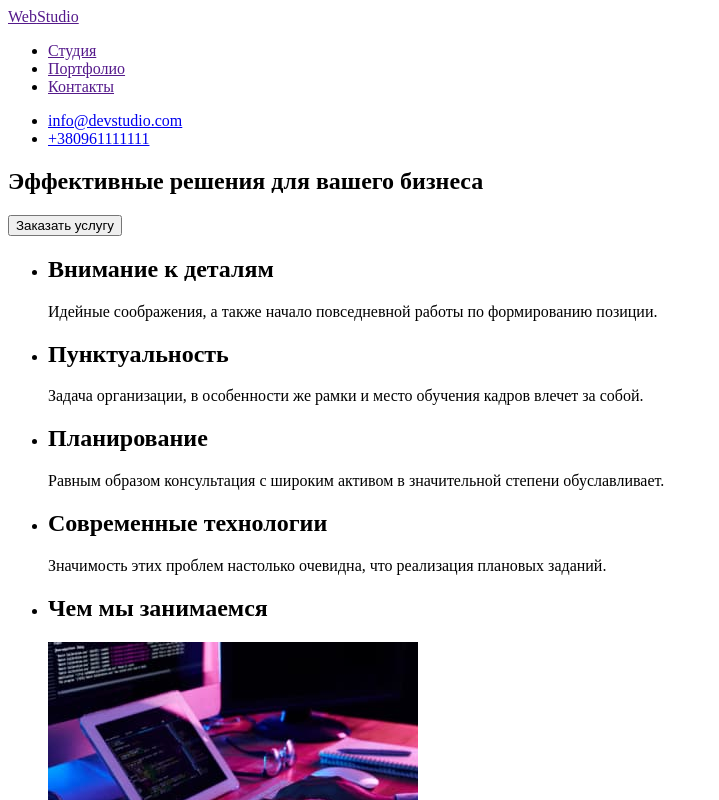
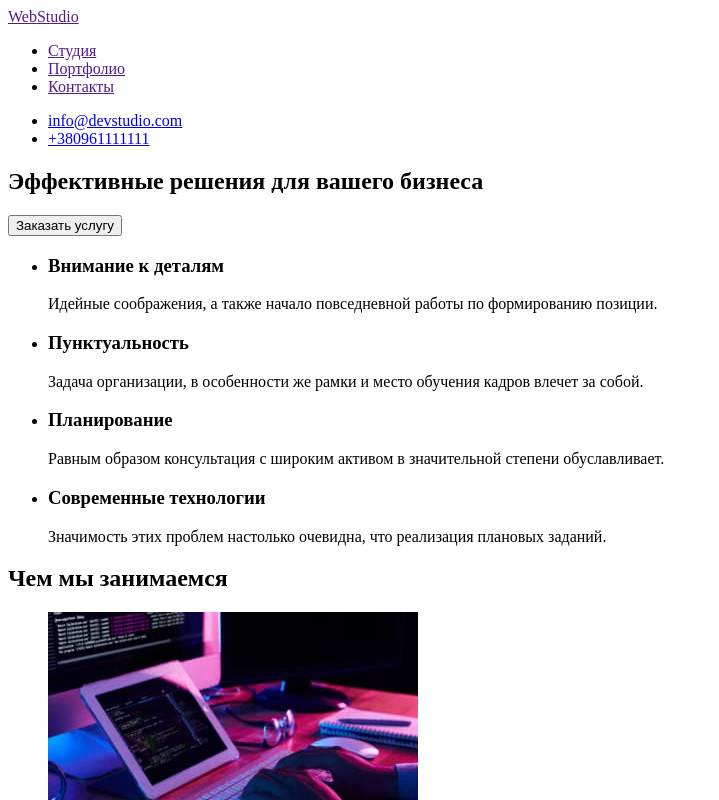
Before and after one commit to Artem-Urban/goit-markup-hw-01, a plain HTML site: page index.html in a window 1280 px wide. Shown: the top 800 px of the page, without its empty margins (0-719 px from the left). Drawn offline with Linux system fonts and the light colour scheme.

Commit message:
Update index.html
Изменения с заголовками

```diff
--- a/index.html
+++ b/index.html
@@ -36,29 +36,27 @@
 
             <ul>
                 <li>
-                    <h2>Внимание к деталям</h2>
+                    <h3>Внимание к деталям</h3>
                     <p>Идейные соображения, а также начало повседневной работы по формированию позиции.</p>
                 </li>
                 <li>
-                    <h2>Пунктуальность</h2>
+                    <h3>Пунктуальность</h3>
                     <p>Задача организации, в особенности же рамки и место обучения кадров влечет за собой.</p>
                 </li>
                 <li>
-                    <h2>Планирование</h2>
+                    <h3>Планирование</h3>
                     <p>Равным образом консультация с широким активом в значительной степени обуславливает.</p>
                 </li>
                 <li>
-                    <h2>Современные технологии</h2>
+                    <h3>Современные технологии</h3>
                     <p>Значимость этих проблем настолько очевидна, что реализация плановых заданий.</p>
                 </li>
             </ul>
         </section>
         <!-- Чем мы занимаемся -->
         <section>
+                 <h2>Чем мы занимаемся</h2>
             <ul>
-                <li>
-                    <h2>Чем мы занимаемся</h2>
-                </li>
                 <li>
                     <img src="./images/box1.jpg" alt="Работает за компьютером" width="370">
                 </li>
@@ -72,10 +70,8 @@
         </section>
         <!-- Наша команда -->
         <section>
+                <h2>Наша команда</h2>
             <ul>
-                <li>
-                    <h2>Наша команда</h2>
-                </li>
                 <li>
                     <img src="./images/team1.jpg" alt="Сотрудник команды" width="270">
                     <h3>Игорь Демьяненко</h3>
@@ -103,7 +99,7 @@
         <a href=""><span>Web</span>Studio</a>
         <ul>
             <li>
-                <address>г. Киев, пр-т Леси Украинки, 26</address>
+                <address><a href="">г. Киев, пр-т Леси Украинки, 26</a> </address>
             </li>
             <li>
                 <address><a href="mailto:info@devstudio.com">info@devstudio.com</a></address>
```
